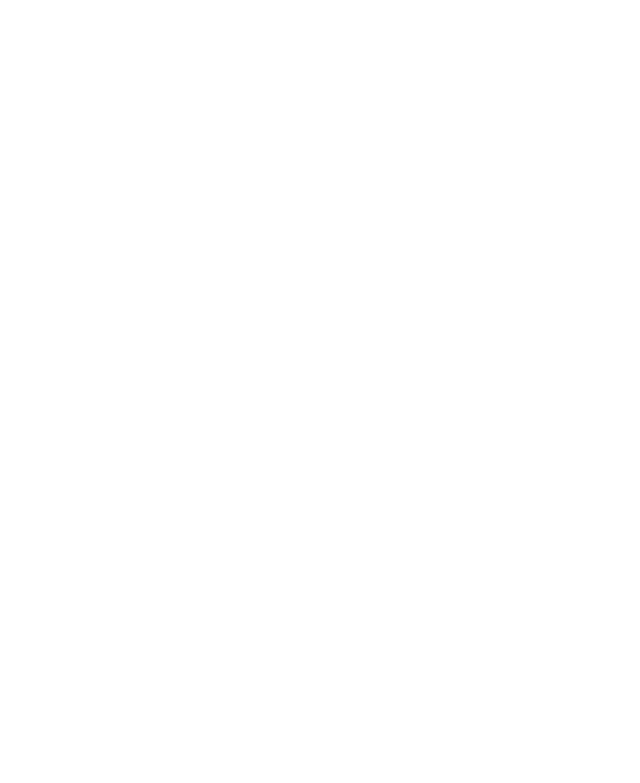
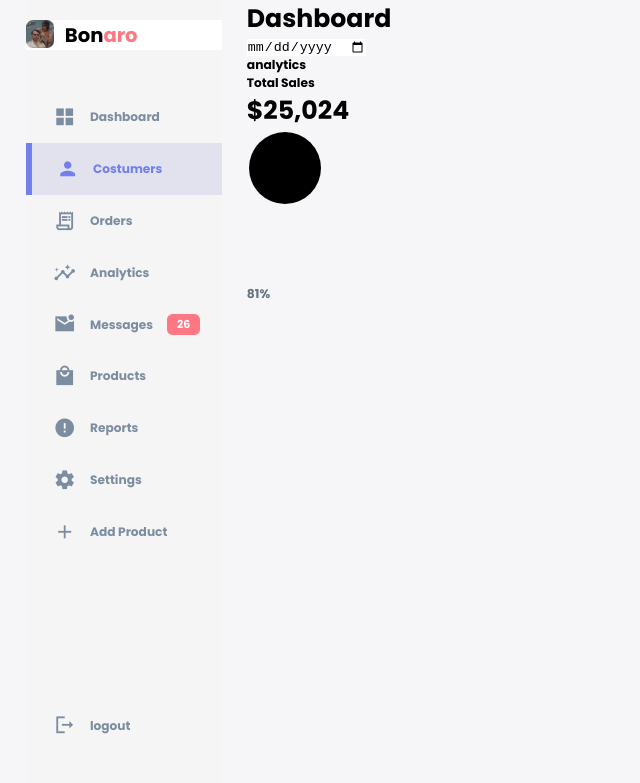
Before and after one commit to Thuizin/E-Commerce-prototipo-1, a plain HTML site: page index.html in a window 1280 px wide. Shown: the whole page, without its empty margins (0-640 px from the left). Drawn offline with Linux system fonts and the light colour scheme.

Commit message:
Menu e início do principal

```diff
--- a/index.html
+++ b/index.html
@@ -5,7 +5,7 @@
     <meta http-equiv="X-UA-Compatible" content="IE=edge">
     <meta name="viewport" content="width=device-width, initial-scale=1.0">
     <!-- Material CDN -->
-    <link href="https://fonts.googleapis.com/icon?family=Material+Simbols">
+    <link href="https://fonts.googleapis.com/icon?family=Material+Icons+Sharp" rel="stylesheet">
     <!-- CSS -->
     <link rel="stylesheet" href="style.css">
     <!-- JS -->
@@ -13,6 +13,99 @@
     <title>Dashboard</title>
 </head>
 <body>
+       <div class="container">
+        <aside>
+            <div class="top">
+                <div class="logo">
+                    <img src="imagens/logo.jpeg" alt="bonaro e chaves">
+                    <h2>Bon<span class="danger">aro</span> </h2>
+                </div>
+                <div class="close" id="close-btn">
+                    <span class="material-icons-sharp">close</span>
+                </div>
+            </div>
 
+            <div class="sidebar">
+                <a href="#">
+                    <span class="material-icons-sharp">grid_view</span>
+                    <h3>Dashboard</h3>
+                </a>
+
+                <a href="#" class="active">
+                    <span class="material-icons-sharp">person</span>
+                    <h3>Costumers</h3>
+                </a>
+
+                <a href="#">
+                    <span class="material-icons-sharp">receipt_long</span>
+                    <h3>Orders</h3>
+                </a>
+
+                <a href="#">
+                    <span class="material-icons-sharp">insights</span>
+                    <h3>Analytics</h3>
+                </a>
+
+                <a href="#">
+                    <span class="material-icons-sharp">mark_email_unread</span>
+                    <h3>Messages</h3>
+                    <span class="message-count">26</span>
+                </a>
+
+                <a href="#">
+                    <span class="material-icons-sharp">local_mall</span>
+                    <h3>Products</h3>
+                </a>
+
+                <a href="#">
+                    <span class="material-icons-sharp">error</span>
+                    <h3>Reports</h3>
+                </a>
+
+                <a href="#">
+                    <span class="material-icons-sharp">settings</span>
+                    <h3>Settings</h3>
+                </a>
+
+                <a href="#">
+                    <span class="material-icons-sharp">add</span>
+                    <h3>Add Product</h3>
+                </a>
+
+                <a href="#">
+                    <span class="material-icons-sharp">logout</span>
+                    <h3>logout</h3>
+                </a>
+            </div>
+        </aside>
+        <!-- END OF ASIDE -->
+        <main>
+            <h1>Dashboard</h1>
+
+            <div class="date">
+                <input type="date">
+            </div>
+
+            <div class="insights">
+                <div class="sales">
+                    <span class="material-icons">analytics</span>
+                    <div class="middle">
+                        <div class="left">
+                            <h3>Total Sales</h3>
+                            <h1>$25,024</h1>
+                        </div>
+                        <div class="progress">
+                            <svg>
+                                <circle cx='38' cy='38' r='36'></circle>
+                            </svg>
+                            <div class="number">
+                                <p>81%</p>
+                            </div>
+                        </div>
+                    </div>
+                </div>
+            </div>
+        </main>
+    </div>
 </body>
 </html>
--- a/style.css
+++ b/style.css
@@ -0,0 +1,228 @@
+@import url('https://fonts.googleapis.com/css2?family=Poppins:wght@700&display=swap');
+
+/* ROOT VARIABLES */
+:root{
+    --color-primary: #7380ec;
+    --color-danger: #ff7782;
+    --color-sucess: #41f1b6;
+    --color-warning: #ffbb55;
+    --color-white: #fff;
+    --color-info-dark: #7d8da1;
+    --color-info-light: #dce1eb;
+    --color-dark: #363949;
+    --color-light: rgba(132, 139, 200, 0.18);
+    --color-primary-variant: #111e88;
+    --color-dark-variant: #677483;
+    --color-background: #f6f6f9;
+
+    --card-border-radius: 2rem;
+    --border-radius-1: 0.4rem;
+    --border-radius-2: 0.8rem;
+    --border-radius-3: 1.2rem;
+
+    --card-padding: 1.8rem;
+    --padding-1: 1.2rem;
+
+    --box-shadow: 0 2rem 3rem var(--color-light);
+}
+
+*{
+    margin: 0%;
+    padding: 0;
+    outline: 0;
+    appearance: none;
+    border: 0;
+    text-decoration: none;
+    list-style: none;
+    box-sizing: border-box;
+}
+
+html{
+    font-size: 14px;
+}
+
+body{
+    width: 100vw;
+    height: 100vh;
+    font-family: 'Poppins', sans-serif;
+    font-size: 0.88rem;
+    background: var(--color-background);
+    user-select: none;
+    overflow-x: hidden;
+}
+
+.container{
+    display: grid;
+    width: 96%;
+    margin: 0 auto;
+    gap: 1.8rem;
+    grid-template-columns: 14rem auto 23rem;
+}
+
+a{
+    color: var(--color-dark);
+}
+
+img{
+    display: block;
+    width: 100%;
+    border-radius: 25%;
+}
+
+h1{
+    font-weight: 800;
+    font-size: 1.8rem;
+}
+
+h2{
+    font-size: 1.4rem;
+}
+
+h3{
+    font-size: 0.87rem;
+}
+
+h4{
+    font-size: 0.8rem;
+}
+
+h5{
+    font-size: 0.77rem;
+}
+
+small{
+    font-size: 0.75rem;
+}
+
+.profile-photo{
+    width: 2.8rem;
+    height: 2.8rem;
+    border-radius: 50%;
+    overflow-x: hidden;
+}
+
+.text-muted{
+    color: var(--color-info-dark);
+}
+
+p{
+    color: var(--color-dark-variant);
+}
+
+b{
+    color: var(--color-dark);
+}
+
+.primary{
+    color: var(--color-primary);
+}
+
+.danger{
+    color: var(--color-danger);
+}
+
+.sucess{
+    color: var(--color-sucess);
+}
+
+.warning{
+    color: var(--color-warning);
+}
+
+aside{
+    height: 100vh;
+    background: rgb(245, 245, 245);
+
+}
+
+aside .top{
+    background: white;
+    display: flex;
+    align-items: center;
+    justify-content: space-between;
+    margin-top: 1.4rem;
+}
+
+aside .logo{
+    display: flex;
+    gap: 0.8rem;
+}
+
+aside .logo img{
+    width: 2rem;
+    height: 2rem;
+}
+
+aside .close{
+    display: none;
+}
+
+/* SIDEBAR */
+
+aside .sidebar{
+    display: flex;
+    flex-direction: column;
+    height: 86vh;
+    position: relative;
+    top: 3rem;
+}
+
+aside h3{
+    font-weight: 500;
+}
+
+aside .sidebar a{
+    display: flex;
+    color: var(--color-info-dark);
+    margin-left: 2rem;
+    gap: 1rem;
+    align-items: center;
+    position: relative;
+    height: 3.7rem;
+    transition: all 30ms ease;
+}
+
+aside .sidebar a span{
+    font-size: 1.6rem;
+    transition: all 300ms ease;
+}
+
+aside .sidebar a:last-child{
+    position: absolute;
+    bottom: 2rem;
+    width: 100%;
+}
+
+aside .sidebar a.active{
+    background: var(--color-light);
+    color: var(--color-primary);
+    margin-left: 0;
+}
+
+aside .sidebar a.active:before{
+    content: '';
+    width: 6px;
+    height: 100%;
+    background: var(--color-primary);
+}
+
+aside .sidebar a.active span{
+    color: var(--color-primary);
+    margin-left: calc(1rem - 3px);
+}
+
+aside .sidebar a:hover{
+    color: var(--color-primary);
+}
+
+aside .sidebar a:hover span{
+    margin-left: 1rem;
+}
+
+aside .sidebar .message-count{
+    background: var(--color-danger);
+    color: var(--color-white);
+    padding: 2px 10px;
+    font-size: 11px;
+    border-radius: var(--border-radius-1);
+}
```
Also changed, not shown: imagens/logo.jpeg (renamed from imagens/user5.jpeg).
